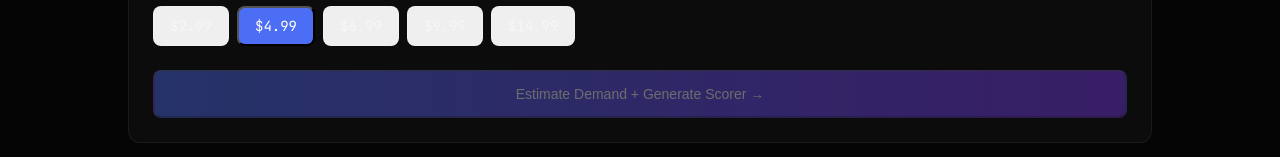
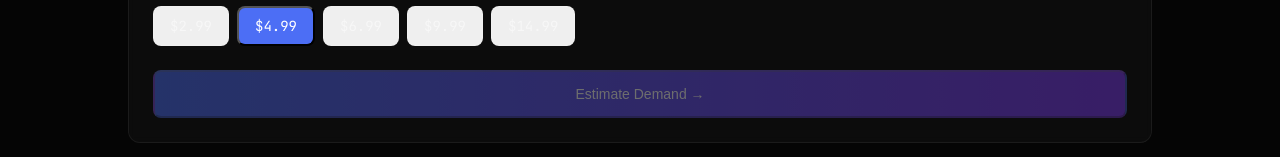
Before and after one commit to HeTalksInMaths/taste_compiler, a Next.js app in the folder apps/web/: page /create in a window 1280 px wide. Shown: the part 795-952 px from the top of the page. Built offline with nearby package versions, Linux system fonts and the light colour scheme.

Commit message:
fix: pause create-scorer after demand, harden Stage 2 null safety, improve error display

```diff
--- a/apps/web/app/api/stages/route.ts
+++ b/apps/web/app/api/stages/route.ts
@@ -87,9 +87,10 @@ export async function POST(request: Request) {
 
     } else if (stage === 2) {
       // Stage 2: Causal Graph (LLM only)
+      const prevData = previous_output ? JSON.stringify(previous_output).slice(0, 3000) : '[]';
       const raw = await callBedrock(
         'You are building a causal graph. Return valid JSON only.',
-        `Build a causal graph for: ${target_variable}\n\nResearch:\n${JSON.stringify(previous_output).slice(0, 3000)}\n\nReturn JSON:\n{"target_variable":"${target_variable}","causal_nodes":[{"node_id":"...","label":"...","role":"increases|decreases|mediates|moderates","definition":"...","mechanism":"..."}],"causal_edges":[{"from":"...","to":"...","relationship":"...","claim":"..."}],"causal_tensions":[{"claim":"...","nodes":["..."]}],"summary_theory":"..."}`
+        `Build a causal graph for: ${target_variable}\n\nResearch:\n${prevData}\n\nReturn JSON:\n{"target_variable":"${target_variable}","causal_nodes":[{"node_id":"...","label":"...","role":"increases|decreases|mediates|moderates","definition":"...","mechanism":"..."}],"causal_edges":[{"from":"...","to":"...","relationship":"...","claim":"..."}],"causal_tensions":[{"claim":"...","nodes":["..."]}],"summary_theory":"..."}`
       );
       result = parseJson(raw);
 
@@ -109,9 +110,10 @@ export async function POST(request: Request) {
 
     } else if (stage === 4) {
       // Stage 4: Scorer Hypotheses (LLM only)
+      const prevData = previous_output ? JSON.stringify(previous_output).slice(0, 2000) : '{}';
       const raw = await callBedrock(
         'You are generating scorer hypotheses and Python functions. Return valid JSON only.',
-        `Generate 5 distinct scoring hypotheses for: ${target_variable}\n\nCausal graph: ${JSON.stringify(previous_output).slice(0, 2000)}\n\nReturn JSON:\n{"target_variable":"${target_variable}","scorers":[{"scorer_id":"S0","hypothesis":"...","causal_nodes_used":["..."],"functional_form":"additive|interaction|gated|penalty","code":"def scorer(text, anchor, params):\\n    ...\\n    return score"}]}`,
+        `Generate 5 distinct scoring hypotheses for: ${target_variable}\n\nCausal graph: ${prevData}\n\nReturn JSON:\n{"target_variable":"${target_variable}","scorers":[{"scorer_id":"S0","hypothesis":"...","causal_nodes_used":["..."],"functional_form":"additive|interaction|gated|penalty","code":"def scorer(text, anchor, params):\\n    ...\\n    return score"}]}`,
         8192
       );
       result = parseJson(raw);
--- a/apps/web/app/create/page.tsx
+++ b/apps/web/app/create/page.tsx
@@ -32,6 +32,7 @@ export default function CreateScorerPage() {
   const [stepResults, setStepResults] = useState<(unknown | null)[]>([null, null, null, null]);
   const [stepErrors, setStepErrors] = useState<(string | null)[]>([null, null, null, null]);
   const [running, setRunning] = useState(false);
+  const [demandDone, setDemandDone] = useState(false);
 
   function toggleSegment(id: string) { setSelectedSegments(prev => prev.includes(id) ? prev.filter(s => s !== id) : [...prev, id]); }
   function toggleContentJob(job: string) { setBestFor(prev => prev.includes(job) ? prev.filter(j => j !== job) : [...prev, job]); }
@@ -61,14 +62,22 @@ export default function CreateScorerPage() {
     }
   }
 
-  async function runPipeline() {
+  async function runDemand() {
     if (!goal.trim()) return;
     setRunning(true);
+    setDemandDone(false);
     setStepStatuses(['idle', 'idle', 'idle', 'idle']);
     setStepResults([null, null, null, null]);
     setStepErrors([null, null, null, null]);
-    let prev: unknown = null;
-    for (let i = 0; i < 4; i++) {
+    const result = await callStep(0, null);
+    if (result) setDemandDone(true);
+    setRunning(false);
+  }
+
+  async function runBedrockSteps() {
+    setRunning(true);
+    let prev: unknown = stepResults[0];
+    for (let i = 1; i < 4; i++) {
       const result = await callStep(i, prev);
       if (!result) break;
       prev = result;
@@ -142,8 +151,8 @@ export default function CreateScorerPage() {
             </div>
           </div>
 
-          <button onClick={runPipeline} disabled={running || !goal.trim()} className="w-full rounded-lg py-3 text-sm font-medium text-white transition" style={{ background: 'linear-gradient(to right, #4c6ef5, #7c3aed)', opacity: running || !goal.trim() ? 0.4 : 1, cursor: running || !goal.trim() ? 'not-allowed' : 'pointer' }}>
-            {running ? 'Running...' : 'Estimate Demand + Generate Scorer →'}
+          <button onClick={runDemand} disabled={running || !goal.trim()} className="w-full rounded-lg py-3 text-sm font-medium text-white transition" style={{ background: 'linear-gradient(to right, #4c6ef5, #7c3aed)', opacity: running || !goal.trim() ? 0.4 : 1, cursor: running || !goal.trim() ? 'not-allowed' : 'pointer' }}>
+            {running && !demandDone ? 'Estimating...' : 'Estimate Demand →'}
           </button>
         </div>
 
@@ -168,6 +177,20 @@ export default function CreateScorerPage() {
 
         {stepResults[0] != null && <DemandPanel data={stepResults[0]} />}
         {stepErrors[0] && <ErrorBox msg={stepErrors[0]} />}
+
+        {/* Proceed gate — only continue to Bedrock steps if user confirms */}
+        {demandDone && stepStatuses[1] === 'idle' && !running && (
+          <div className="mb-6 rounded-xl border p-5 flex items-center justify-between" style={{ borderColor: 'rgba(16,185,129,0.2)', backgroundColor: 'rgba(16,185,129,0.04)' }}>
+            <div>
+              <div className="text-sm font-medium text-white">Demand looks good?</div>
+              <div className="text-xs mt-0.5" style={{ color: 'rgba(255,255,255,0.4)' }}>Next steps use Bedrock to generate taste research, taste map, and scorer hypotheses.</div>
+            </div>
+            <button onClick={runBedrockSteps} className="text-xs font-medium rounded-lg px-5 py-2.5 transition" style={{ background: 'linear-gradient(to right, #10b981, #4c6ef5)', color: 'white' }}>
+              Continue with Bedrock →
+            </button>
+          </div>
+        )}
+
         {stepStatuses[1] === 'running' && <LoadingBox label="Calling Bedrock for taste research..." />}
         {stepResults[1] != null && <ResearchPanel data={stepResults[1]} />}
         {stepErrors[1] && <ErrorBox msg={stepErrors[1]} />}
--- a/apps/web/app/stages/page.tsx
+++ b/apps/web/app/stages/page.tsx
@@ -46,7 +46,8 @@ export default function StagesPage() {
       });
       if (!res.ok) {
         const err = await res.json();
-        throw new Error(err.error || `HTTP ${res.status}`);
+        const errMsg = typeof err.error === 'string' ? err.error : JSON.stringify(err.error) || `HTTP ${res.status}`;
+        throw new Error(errMsg);
       }
       const { result, search_results } = await res.json();
       setStages(prev => prev.map((s, i) => i === stageNum ? { status: 'done', data: result, searchResults: search_results } : s));
```
